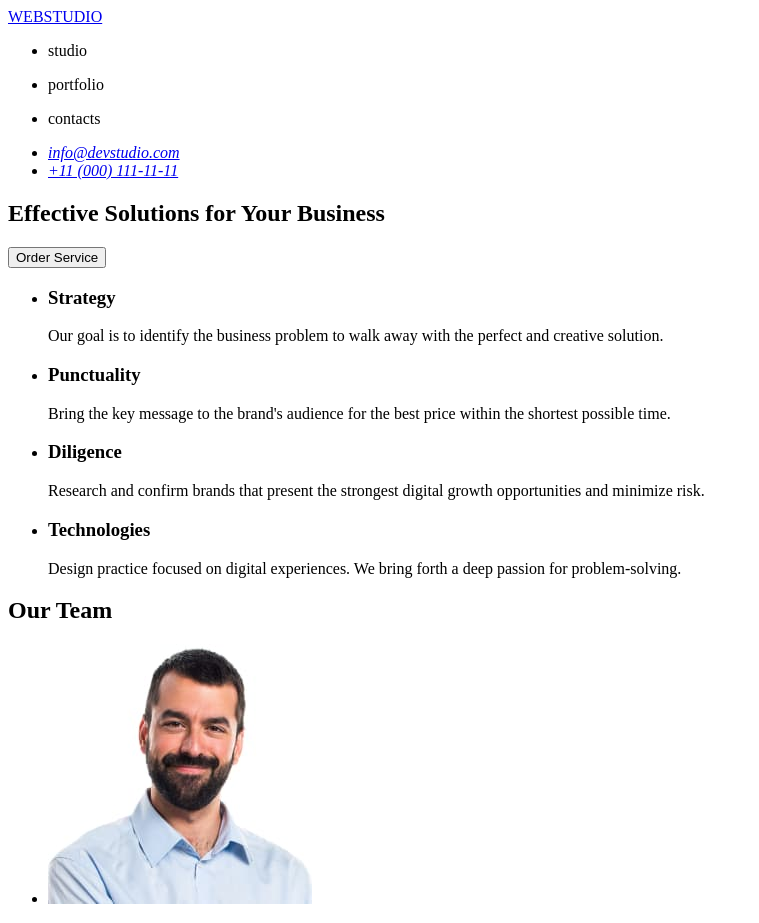
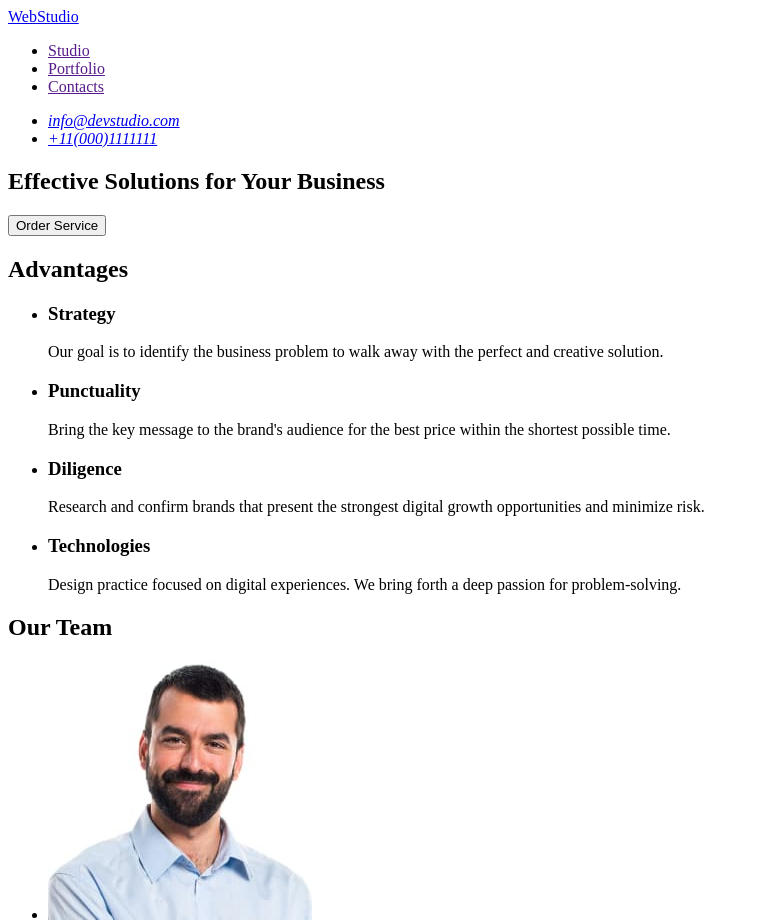
Before and after one commit to Yaroslav-Tyrsin/goit-markup-hw-01, a plain HTML site: page index.html in a window 1280 px wide. Shown: the top 923 px of the page, without its empty margins (0-759 px from the left). Drawn offline with Linux system fonts and the light colour scheme.

Commit message:
homework1v2

```diff
--- a/index.html
+++ b/index.html
@@ -8,23 +8,23 @@
   <body>
     <header>
       <nav>
-        <a href="index.html">WEBSTUDIO</a>
+        <a href="./index.html">WebStudio</a>
         <ul>
           <li>
-            <p>studio</p>
+            <a href="">Studio</a>
           </li>
           <li>
-            <p>portfolio</p>
+            <a href="">Portfolio</a>
           </li>
           <li>
-            <p>contacts</p>
+            <a href="">Contacts</a>
           </li>
         </ul>
       </nav>
       <address>
         <ul>
           <li><a href="mailto:info@devstudio.com">info@devstudio.com</a></li>
-          <li><a href="tel:+1100011111111">+11 (000) 111-11-11</a></li>
+          <li><a href="tel:+1100011111111">+11(000)1111111</a></li>
         </ul>
       </address>
     </header>
@@ -36,6 +36,7 @@
       </section>
 
       <section>
+        <h2>Advantages</h2>
         <ul>
           <li>
             <h3>Strategy</h3>
@@ -116,7 +117,7 @@
     </main>
 
     <footer>
-      <a href="index.html">webstudio</a>
+      <a href="./index.html">WebStudio</a>
       <p>
         Increase the flow of customers and sales for your business with digital
         marketing & growth solutions.
```
